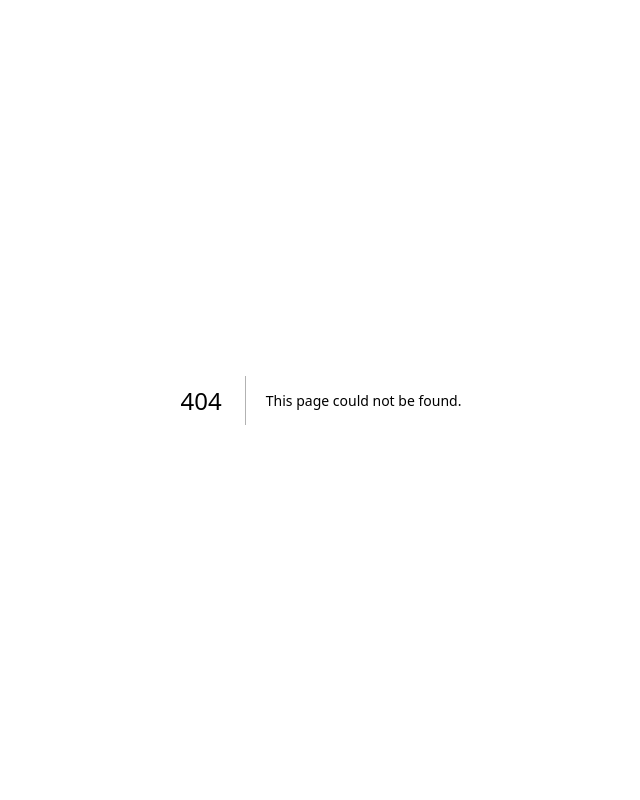
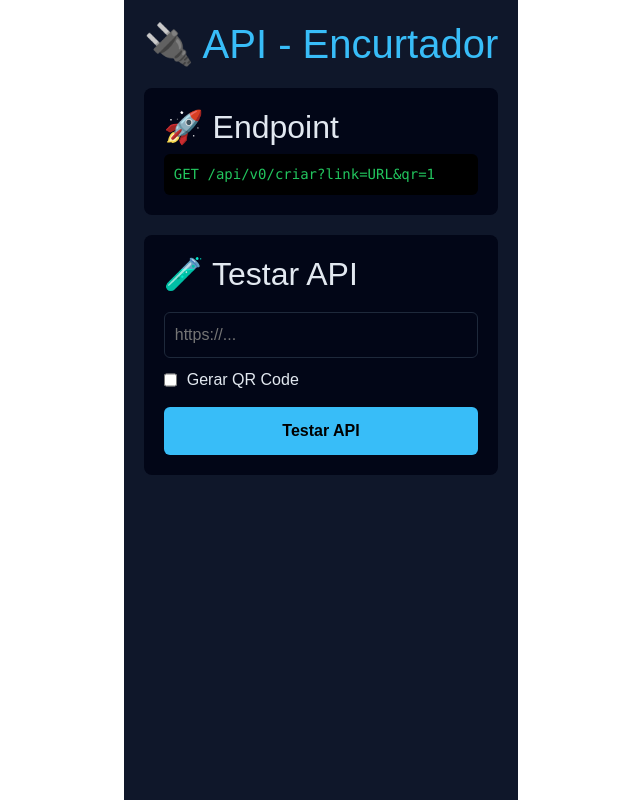
Before and after one commit to LpxsBr/curtin, a Next.js app: page /documentacao in a window 1280 px wide. Before the commit this address had no page. Shown: the whole page, without its empty margins (319-959 px from the left). Built offline with nearby package versions, Linux system fonts and the light colour scheme.

Commit message:
feat: add API documentation page with testing functionality

```diff
--- /dev/null
+++ b/app/documentacao/page.tsx
@@ -0,0 +1,169 @@
+"use client";
+
+import { useState } from "react";
+
+export default function ApiDocsPage() {
+  const [link, setLink] = useState("");
+  const [qr, setQr] = useState(false);
+  const [loading, setLoading] = useState(false);
+  const [result, setResult] = useState<any>(null);
+
+  async function testarAPI() {
+    if (!link) {
+      alert("Informe uma URL");
+      return;
+    }
+
+    setLoading(true);
+    setResult(null);
+
+    try {
+      const endpoint = `https://42t.vercel.app/api/v0/criar?link=${encodeURIComponent(link)}${qr ? "&qr=1" : ""}`;
+
+      const res = await fetch(endpoint);
+      const data = await res.json();
+
+      setResult(data);
+    } catch (err) {
+      alert("Erro ao chamar API");
+      console.error(err);
+    } finally {
+      setLoading(false);
+    }
+  }
+
+  function copiar() {
+    if (result?.url) {
+      navigator.clipboard.writeText(result.url);
+      alert("Copiado!");
+    }
+  }
+
+  return (
+    <div style={styles.container}>
+      <h1 style={styles.title}>🔌 API - Encurtador</h1>
+
+      <div style={styles.box}>
+        <h2>🚀 Endpoint</h2>
+        <code style={styles.code}>
+          GET /api/v0/criar?link=URL&qr=1
+        </code>
+      </div>
+
+      <div style={styles.box}>
+        <h2>🧪 Testar API</h2>
+
+        <input
+          style={styles.input}
+          placeholder="https://..."
+          value={link}
+          onChange={(e) => setLink(e.target.value)}
+        />
+
+        <label style={styles.label}>
+          <input
+            type="checkbox"
+            checked={qr}
+            onChange={(e) => setQr(e.target.checked)}
+          />
+          Gerar QR Code
+        </label>
+
+        <button style={styles.button} onClick={testarAPI}>
+          {loading ? "Carregando..." : "Testar API"}
+        </button>
+
+        {result && (
+          <div style={styles.result}>
+            <p><strong>Status:</strong> {result.status}</p>
+
+            <p>
+              <strong>URL:</strong>{" "}
+              <a href={result.url} target="_blank">
+                {result.url}
+              </a>
+            </p>
+
+            <button style={styles.copyBtn} onClick={copiar}>
+              Copiar link
+            </button>
+
+            {qr && (
+              <div style={{ marginTop: 20 }}>
+                <img
+                  src={`https://api.qrserver.com/v1/create-qr-code/?size=200x200&data=${result.url}`}
+                />
+              </div>
+            )}
+          </div>
+        )}
+      </div>
+    </div>
+  );
+}
+
+const styles: any = {
+  container: {
+    maxWidth: 800,
+    margin: "0 auto",
+    padding: 20,
+    fontFamily: "Arial",
+    color: "#e2e8f0",
+    background: "#0f172a",
+    minHeight: "100vh",
+  },
+  title: {
+    color: "#38bdf8",
+  },
+  box: {
+    background: "#020617",
+    padding: 20,
+    borderRadius: 8,
+    marginTop: 20,
+  },
+  code: {
+    display: "block",
+    background: "#000",
+    padding: 10,
+    borderRadius: 6,
+    color: "#22c55e",
+  },
+  input: {
+    width: "100%",
+    padding: 10,
+    marginTop: 10,
+    borderRadius: 6,
+    border: "1px solid #1e293b",
+    background: "#020617",
+    color: "#fff",
+  },
+  label: {
+    display: "flex",
+    gap: 10,
+    marginTop: 10,
+  },
+  button: {
+    marginTop: 15,
+    width: "100%",
+    padding: 12,
+    borderRadius: 6,
+    background: "#38bdf8",
+    border: "none",
+    cursor: "pointer",
+    fontWeight: "bold",
+  },
+  result: {
+    marginTop: 20,
+    padding: 15,
+    background: "#020617",
+    borderRadius: 6,
+  },
+  copyBtn: {
+    marginTop: 10,
+    padding: 8,
+    borderRadius: 6,
+    border: "none",
+    background: "#22c55e",
+    cursor: "pointer",
+  },
+};
```
